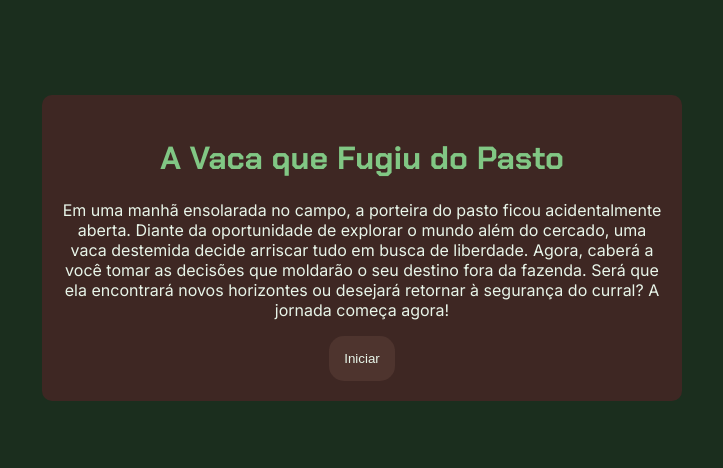
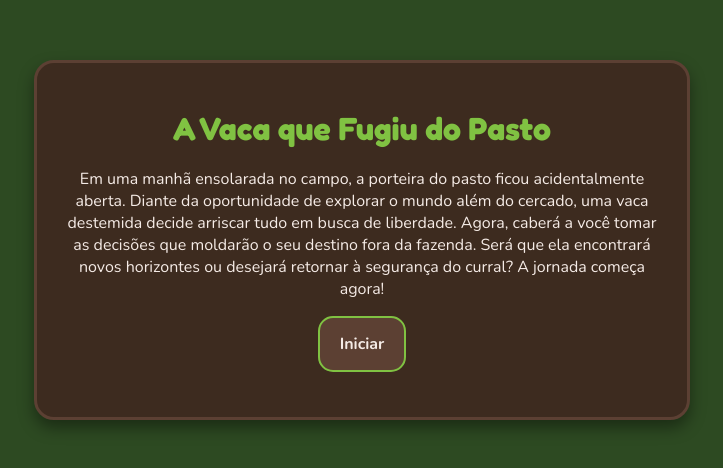
Before and after one commit to juliavandelao-jpg/a-vaca-, a plain HTML site: page index.html in a window 1280 px wide. Shown: the part 160-628 px from the top of the page, without its empty margins (278-1001 px from the left). Drawn offline with nearby package versions, Linux system fonts and the light colour scheme; files whose address does not match are found by name.

Commit message:
Update style.css

```diff
--- a/style.css
+++ b/style.css
@@ -1,65 +1,80 @@
-@import url('https://fonts.googleapis.com/css2?family=Chakra+Petch:ital,wght@0,300;0,400;0,500;0,600;0,700;1,300;1,400;1,500;1,600;1,700&family=Inter:wght@100;200;300;400;500;600;700;800;900&display=swap');
+@import url('https://fonts.googleapis.com/css2?family=Fredoka:wght@500;600;700&family=Nunito:wght@400;600;700&display=swap');
 
 :root {
-    --cor-fundo: #1B2E1E;
-    --cor-principal: #3E2723;
-    --cor-secundaria: #4E342E;
-    --cor-destaque: #81C784;
-    --cor-texto: #E8F5E9;
+    --cor-fundo: #2D4A22;       /* Verde folha / floresta escuro */
+    --cor-principal: #3D2B1F;   /* Marrom madeira / cerca de madeira */
+    --cor-secundaria: #5C4033;  /* Marrom terra médio */
+    --cor-destaque: #80C242;    /* Verde pasto vibrante */
+    --cor-texto: #F5EBE6;       /* Creme / bege suave */
 }
 
 body {
     background-color: var(--cor-fundo);
     color: var(--cor-texto);
-    font-family: 'Inter', sans-serif;
+    font-family: 'Nunito', sans-serif;
     display: flex;
     justify-content: center;
     align-items: center;
     min-height: 100vh;
+    margin: 0;
 }
 
-.caixa-principal{
+.caixa-principal {
     background-color: var(--cor-principal);
     width: 90%;
     max-width: 600px;
     text-align: center;
-    padding: 20px;
-    border-radius: 10px;
+    padding: 25px;
+    border-radius: 20px;
+    box-shadow: 0 8px 16px rgba(0, 0, 0, 0.4);
+    border: 3px solid var(--cor-secundaria);
 }
 
-h1, .caixa-perguntas, .caixa-resultado{
-    font-family: 'Chakra Petch', sans-serif;
+h1, .caixa-perguntas, .caixa-resultado {
+    font-family: 'Fredoka', sans-serif;
 }
 
 h1 {
     color: var(--cor-destaque);
+    font-size: 2rem;
+    margin-bottom: 20px;
+}
+
+.caixa-perguntas {
+    font-size: 1.2rem;
+    margin-bottom: 20px;
+    line-height: 1.4;
 }
 
 button {
     background-color: var(--cor-secundaria);
     color: var(--cor-texto);
-    border: none;
+    border: 2px solid var(--cor-destaque);
     border-radius: 15px;
-    padding: 15px;
+    padding: 15px 20px;
+    font-family: 'Nunito', sans-serif;
+    font-weight: 700;
+    font-size: 1rem;
     cursor: pointer;
-    transition: background-color 0.3s, color 0.3s;
+    transition: all 0.3s ease;
 }
 
 button:hover {
     background-color: var(--cor-destaque);
     color: var(--cor-principal);
+    transform: translateY(-2px);
 }
 
-.caixa-resultado{
+.caixa-resultado {
     display: none;
 }
 
-.caixa-resultado.mostrar{
+.caixa-resultado.mostrar {
     display: block;
 }
 
-.caixa-alternativas{
+.caixa-alternativas {
     display: flex;
     flex-direction: column;
-    gap: 10px;
+    gap: 12px;
 }
```
